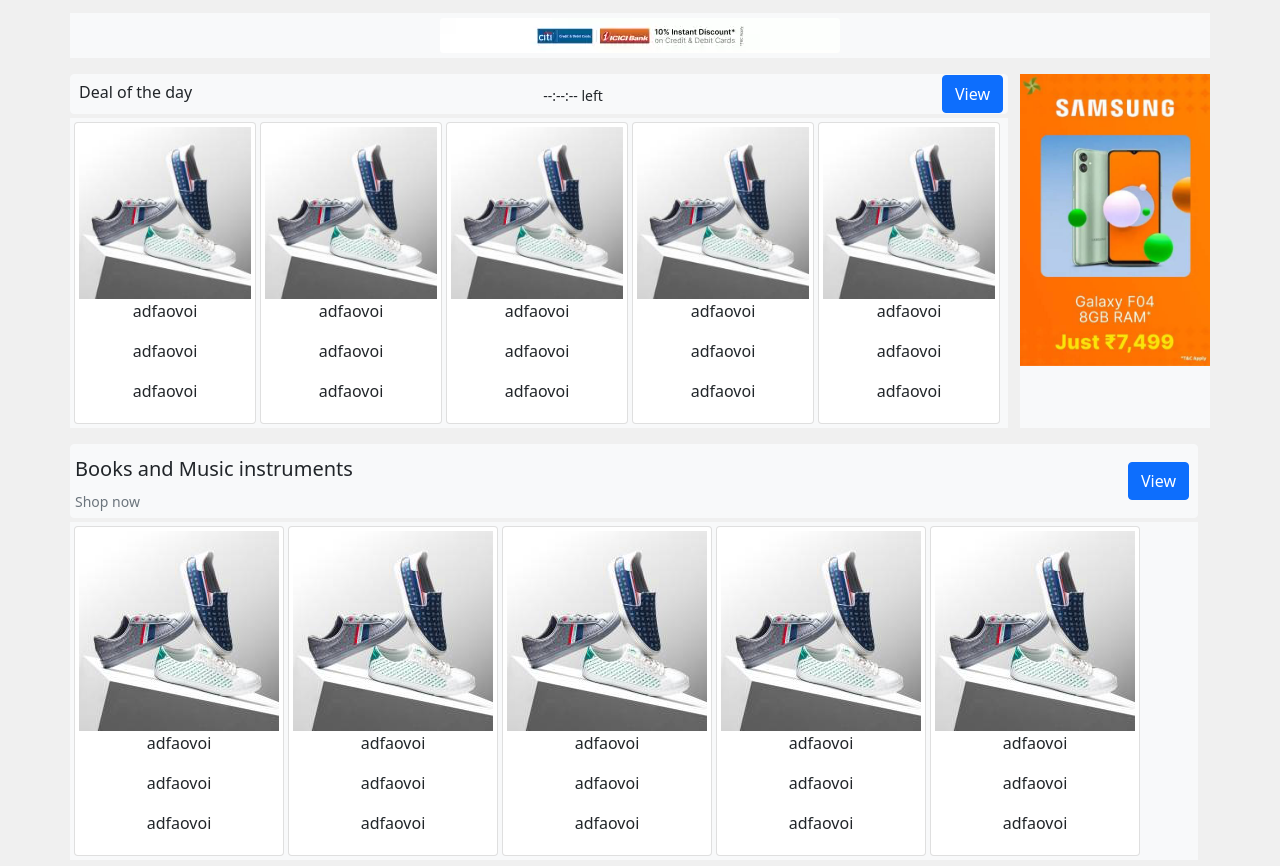
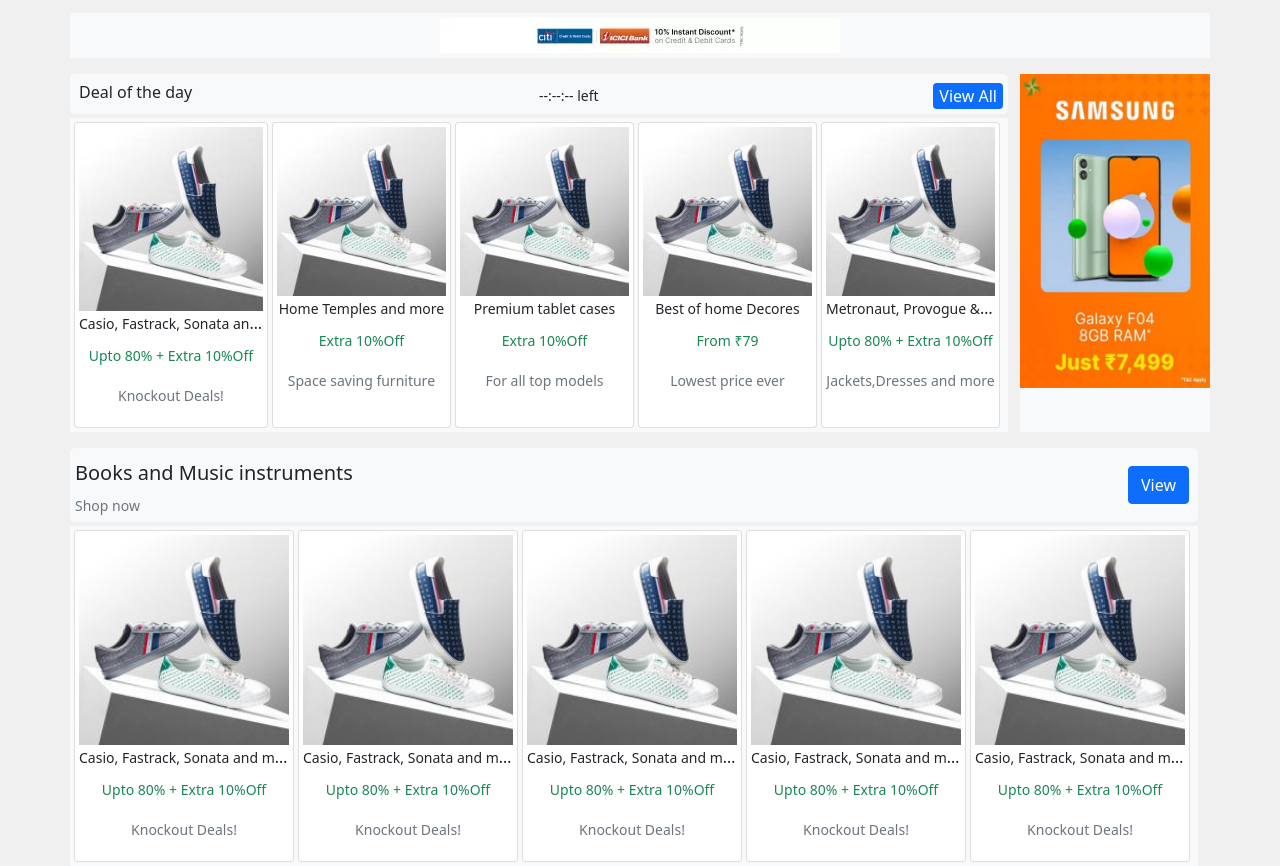
Before and after one commit to Denish-Simform/DemoWebPages, a plain HTML site: page flipkart.html in a window 1280 px wide. Shown: the part 408-1274 px from the top of the page. Drawn offline with Linux system fonts and the light colour scheme.

Commit message:
local js and card-text edited

```diff
--- a/flipkart.html
+++ b/flipkart.html
@@ -15,12 +15,10 @@
     <link rel="stylesheet" href="CSS/jquery-3.2.1.slim.min.js">
 </head>
 
-<body class="">
-
-    <div class="">
+<body>
+    <div>
         <nav class="navbar navbar-expand bg-primary navbar-text">
             <div class="container">
-                <!-- <div class="col-1 .no-gutters"></div> -->
                 <div class="col-1 d-flex flex-column p-1 nav-logo-div" style="position: relative;">
                     <img class="flipkart-logo" src="images/flipkart/flipkart-plus_8d85f4.png" alt="Flipkart-head">
                     <a href="" class="text-body flipkart-plus-link">
@@ -55,8 +53,8 @@
 
                 <div class="col-1 p-1 drpdwn position-relative">
                     <button type="button" class="btn nav-dropdown border-0 text-light">More
-                        <i class="fa fa-angle-down mt-1 text-light deni"></i>
-                        <i class="fa fa-angle-up mt-1 text-light den"></i>
+                        <i class="fa fa-angle-down mt-1 text-light angle-down-more"></i>
+                        <i class="fa fa-angle-up mt-1 text-light angle-up-more"></i>
                     </button>
                     <div class="drpdwn-content">
                         <a href="" class="text-light" style="border-bottom: 1px solid lightgray;">
@@ -75,15 +73,12 @@
                         <span class="nav-cart-text">Cart</span>
                     </button>
                 </div>
-                <!-- <div class="col-1 ng-primary me-5 position-relative">
-            </div> -->
             </div>
         </nav>
     </div>
 
     <section>
         <div class="container-fluid bg-light shadow-sm">
-            <div class="">
             <div class="container topnav-container">
                 <div class=" d-flex justify-content-around">
                     <div class="d-flex flex-column text-center align-items-center topnav-card">
@@ -133,7 +128,6 @@
                 </div>
             </div>
         </div>
-        </div>
     </section>
     <section>
         <div class="container-fluid mt-3">
@@ -167,6 +161,7 @@
                 </div>
             </div>
         </div>
+
         <div class="container-fluid mt-3">
             <div class=" container bg-light d-flex justify-content-center p-1">
                 <img src="images/flipkart/add-horizontal-final.webp" alt="Offer Advertisement"
@@ -183,14 +178,14 @@
                         <div class="row-1 d-flex bg-light justify-content-between m-0 p-0 rounded border border-light"
                             style="max-height: 40px;">
                             <div class="p-2">
-                                <h6 class="">Deal of the day</h6>
+                                <h6>Deal of the day</h6>
                             </div>
                             <div class="d-flex p-2">
                                 <i class="fa fa-clock-o mt-1" aria-hidden="true"></i>
                                 <p class="ms-1 mb-1"><small>--:--:-- left</small></p>
                             </div>
-                            <div class="me-1">
-                                <button class="btn btn-primary" type="button">View</button>
+                            <div class="me-1 mt-2">
+                                <button class="btn-primary border-0 rounded" type="button">View All</button>
                             </div>
                         </div>
                         <div class="row-11 p-1 mt-1 bg-light">
@@ -198,45 +193,75 @@
                                 <div class="card text-center p-1 me-1 overflow-hidden">
                                     <img src="images/flipkart/card-img.png" alt="card-img" class="img-fluid">
                                     <div class="text-truncate card-text">
-                                        <p>adfaovoi</p>
-                                        <p>adfaovoi</p>
-                                        <p>adfaovoi</p>
+                                        <p class="card-title text-truncate">
+                                            <small>Casio, Fastrack, Sonata and more</small>
+                                        </p>
+                                        <p class="card-offer text-success">
+                                            <small>Upto 80% + Extra 10%Off</small>
+                                        </p>
+                                        <p class="card-category text-muted">
+                                            <small>Knockout Deals!</small>
+                                        </p>
                                     </div>
                                 </div>
 
                                 <div class="card text-center p-1 me-1">
                                     <img src="images/flipkart/card-img.png" alt="card-img" class="img-fluid">
                                     <div class="text-truncate card-text">
-                                        <p>adfaovoi</p>
-                                        <p>adfaovoi</p>
-                                        <p>adfaovoi</p>
+                                        <p class="card-title text-truncate">
+                                            <small>Home Temples and more</small>
+                                        </p>
+                                        <p class="card-offer text-success">
+                                            <small>Extra 10%Off</small>
+                                        </p>
+                                        <p class="card-category text-muted">
+                                            <small>Space saving furniture</small>
+                                        </p>
                                     </div>
                                 </div>
 
                                 <div class="card text-center p-1 me-1">
                                     <img src="images/flipkart/card-img.png" alt="card-img" class="img-fluid">
                                     <div class="text-truncate card-text">
-                                        <p>adfaovoi</p>
-                                        <p>adfaovoi</p>
-                                        <p>adfaovoi</p>
+                                        <p class="card-title text-truncate">
+                                            <small>Premium tablet cases</small>
+                                        </p>
+                                        <p class="card-offer text-success">
+                                            <small>Extra 10%Off</small>
+                                        </p>
+                                        <p class="card-category text-muted">
+                                            <small>For all top models</small>
+                                        </p>
                                     </div>
                                 </div>
 
                                 <div class="card text-center p-1 me-1">
                                     <img src="images/flipkart/card-img.png" alt="card-img" class="img-fluid">
                                     <div class="text-truncate card-text">
-                                        <p>adfaovoi</p>
-                                        <p>adfaovoi</p>
-                                        <p>adfaovoi</p>
+                                        <p class="card-title text-truncate">
+                                            <small>Best of home Decores</small>
+                                        </p>
+                                        <p class="card-offer text-success">
+                                            <small>From ₹79</small>
+                                        </p>
+                                        <p class="card-category text-muted">
+                                            <small>Lowest price ever</small>
+                                        </p>
                                     </div>
                                 </div>
 
                                 <div class="card text-center p-1 me-1">
                                     <img src="images/flipkart/card-img.png" alt="card-img" class="img-fluid">
                                     <div class="text-truncate card-text">
-                                        <p>adfaovoi</p>
-                                        <p>adfaovoi</p>
-                                        <p>adfaovoi</p>
+                                        <p class="card-title text-truncate">
+                                            <small>Metronaut, Provogue & Gucci</small>
+                                        </p>
+                                        <p class="card-offer text-success">
+                                            <small>Upto 80% + Extra 10%Off</small>
+                                        </p>
+                                        <p class="card-category text-muted">
+                                            <small>Jackets,Dresses and more</small>
+                                        </p>
                                     </div>
                                 </div>
 
@@ -244,7 +269,7 @@
                         </div>
                     </div>
                     <div class="col-2 p-0 bg-light">
-                        <img src="images/flipkart/offer-add-vertical.png" alt="" class="img-fluid">
+                        <img src="images/flipkart/offer-add-verticle.png" alt="offer-add" class="img-fluid">
                     </div>
                 </div>
 
@@ -272,53 +297,81 @@
                                 <div class="card text-center p-1 me-1 overflow-hidden">
                                     <img src="images/flipkart/card-img.png" alt="card-img" class="img-fluid">
                                     <div class="text-truncate card-text">
-                                            <p>adfaovoi</p>
-                                            <p>adfaovoi</p>
-                                            <p>adfaovoi</p>
+                                        <p class="card-title text-truncate">
+                                            <small>Casio, Fastrack, Sonata and more</small>
+                                        </p>
+                                        <p class="card-offer text-success">
+                                            <small>Upto 80% + Extra 10%Off</small>
+                                        </p>
+                                        <p class="card-category text-muted">
+                                            <small>Knockout Deals!</small>
+                                        </p>
                                     </div>
                                 </div>
 
                                 <div class="card text-center p-1 me-1">
                                     <img src="images/flipkart/card-img.png" alt="card-img" class="img-fluid">
                                     <div class="text-truncate card-text">
-                                            <p>adfaovoi</p>
-                                            <p>adfaovoi</p>
-                                            <p>adfaovoi</p>
+                                        <p class="card-title text-truncate">
+                                            <small>Casio, Fastrack, Sonata and more</small>
+                                        </p>
+                                        <p class="card-offer text-success">
+                                            <small>Upto 80% + Extra 10%Off</small>
+                                        </p>
+                                        <p class="card-category text-muted">
+                                            <small>Knockout Deals!</small>
+                                        </p>
                                     </div>
                                 </div>
 
                                 <div class="card text-center p-1 me-1">
                                     <img src="images/flipkart/card-img.png" alt="card-img" class="img-fluid">
                                     <div class="text-truncate card-text">
-                                            <p>adfaovoi</p>
-                                            <p>adfaovoi</p>
-                                            <p>adfaovoi</p>
+                                        <p class="card-title text-truncate">
+                                            <small>Casio, Fastrack, Sonata and more</small>
+                                        </p>
+                                        <p class="card-offer text-success">
+                                            <small>Upto 80% + Extra 10%Off</small>
+                                        </p>
+                                        <p class="card-category text-muted">
+                                            <small>Knockout Deals!</small>
+                                        </p>
                                     </div>
                                 </div>
 
                                 <div class="card text-center p-1 me-1">
                                     <img src="images/flipkart/card-img.png" alt="card-img" class="img-fluid">
                                     <div class="text-truncate card-text">
-                                            <p>adfaovoi</p>
-                                            <p>adfaovoi</p>
-                                            <p>adfaovoi</p>
+                                        <p class="card-title text-truncate">
+                                            <small>Casio, Fastrack, Sonata and more</small>
+                                        </p>
+                                        <p class="card-offer text-success">
+                                            <small>Upto 80% + Extra 10%Off</small>
+                                        </p>
+                                        <p class="card-category text-muted">
+                                            <small>Knockout Deals!</small>
+                                        </p>
                                     </div>
                                 </div>
 
                                 <div class="card text-center p-1 me-1">
                                     <img src="images/flipkart/card-img.png" alt="card-img" class="img-fluid">
                                     <div class="text-truncate card-text">
-                                            <p>adfaovoi</p>
-                                            <p>adfaovoi</p>
-                                            <p>adfaovoi</p>
-                                        </div>
-                                    </div>
-
+                                        <p class="card-title text-truncate">
+                                            <small>Casio, Fastrack, Sonata and more</small>
+                                        </p>
+                                        <p class="card-offer text-success">
+                                            <small>Upto 80% + Extra 10%Off</small>
+                                        </p>
+                                        <p class="card-category text-muted">
+                                            <small>Knockout Deals!</small>
+                                        </p>
                                     </div>
                                 </div>
                             </div>
                         </div>
-
+                    </div>
+                </div>
             </div>
         </div>
     </section>
```
Also changed, not shown: CSS/style.css (+6 -6 lines), images/flipkart/offer-add-vertical.png (deleted), images/flipkart/offer-add-verticle.png (added). Lines whose indentation alone changed are shown as unchanged.
